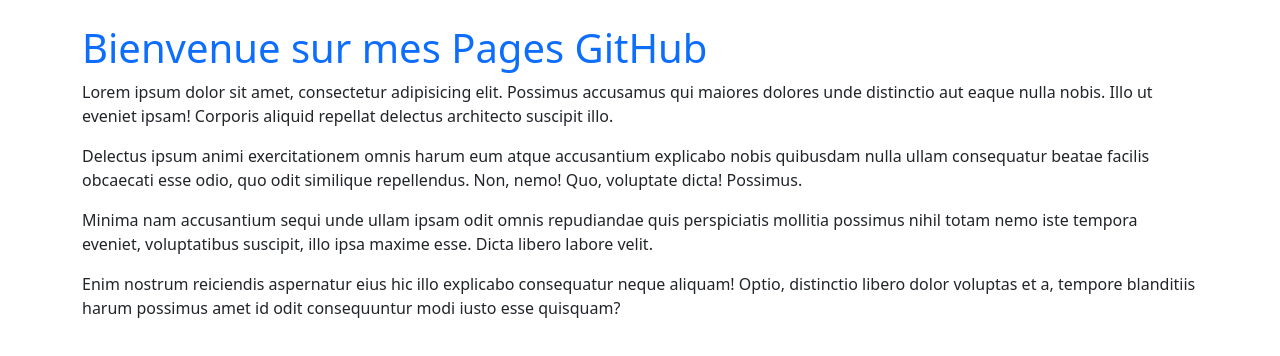
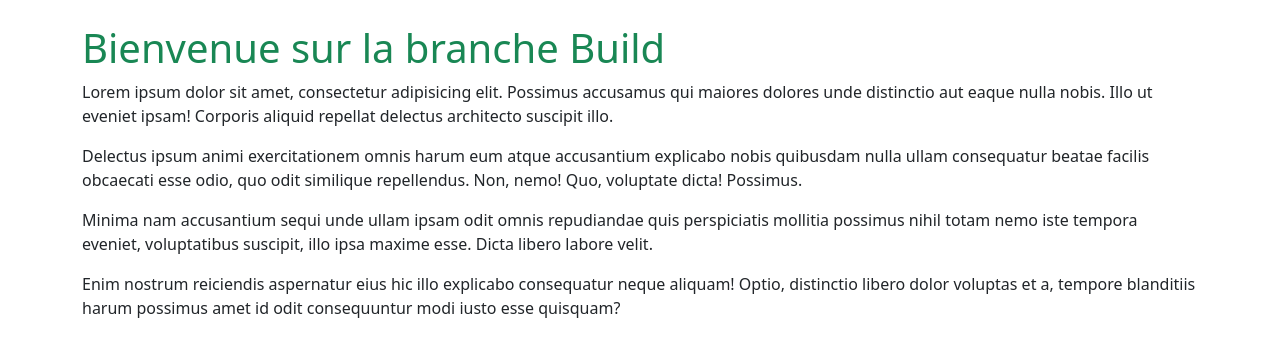
Before and after one commit to frren95/publishing-pages, a plain HTML site: page index.html in a window 1280 px wide. Drawn offline with nearby package versions, Linux system fonts and the light colour scheme.

Commit message:
Update index.html

```diff
--- a/index.html
+++ b/index.html
@@ -9,7 +9,7 @@
 </head>
 <body>
     <main class="container mt-4">
-        <h1 class="text-primary">Bienvenue sur mes Pages GitHub</h1>
+        <h1 class="text-success">Bienvenue sur la branche Build</h1>
         <p>Lorem ipsum dolor sit amet, consectetur adipisicing elit. Possimus accusamus qui maiores dolores unde distinctio aut eaque nulla nobis. Illo ut eveniet ipsam! Corporis aliquid repellat delectus architecto suscipit illo.</p>
         <p>Delectus ipsum animi exercitationem omnis harum eum atque accusantium explicabo nobis quibusdam nulla ullam consequatur beatae facilis obcaecati esse odio, quo odit similique repellendus. Non, nemo! Quo, voluptate dicta! Possimus.</p>
         <p>Minima nam accusantium sequi unde ullam ipsam odit omnis repudiandae quis perspiciatis mollitia possimus nihil totam nemo iste tempora eveniet, voluptatibus suscipit, illo ipsa maxime esse. Dicta libero labore velit.</p>
```
